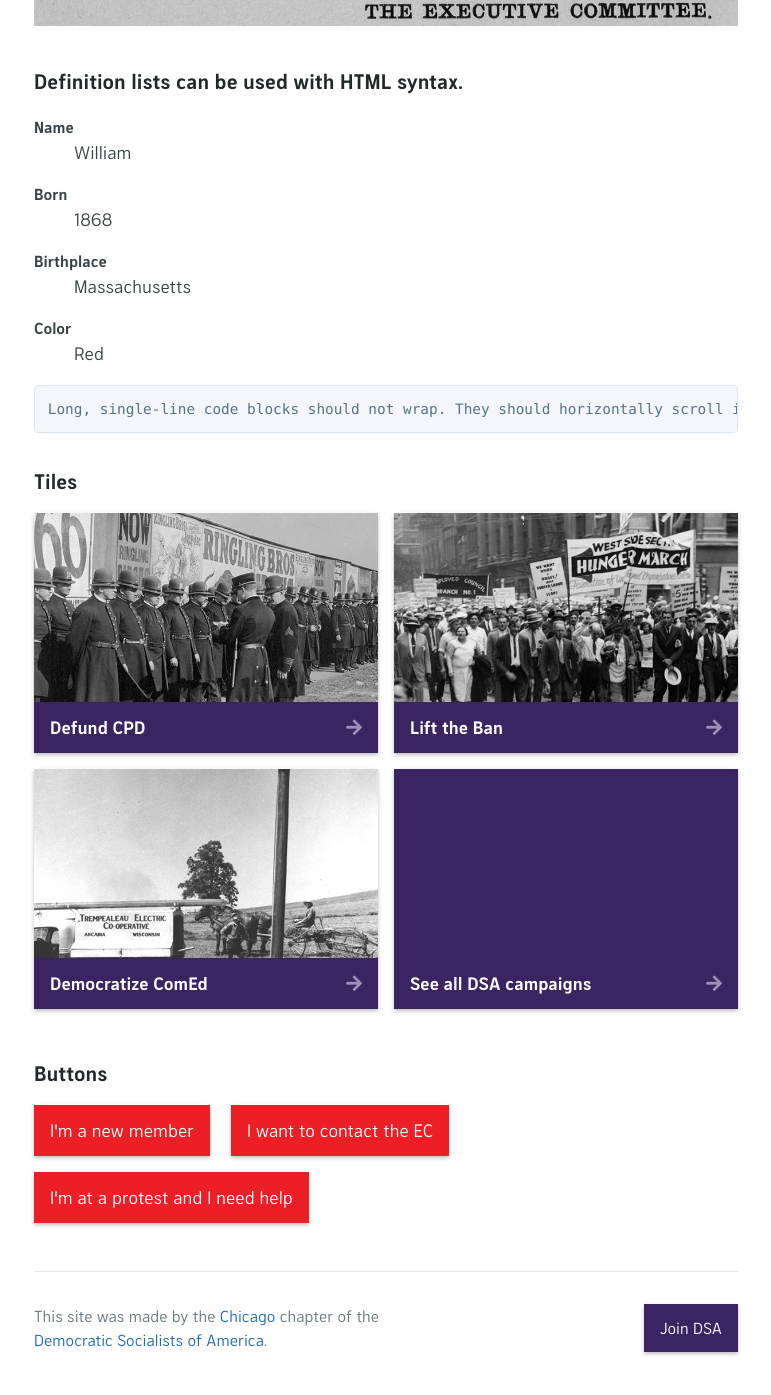
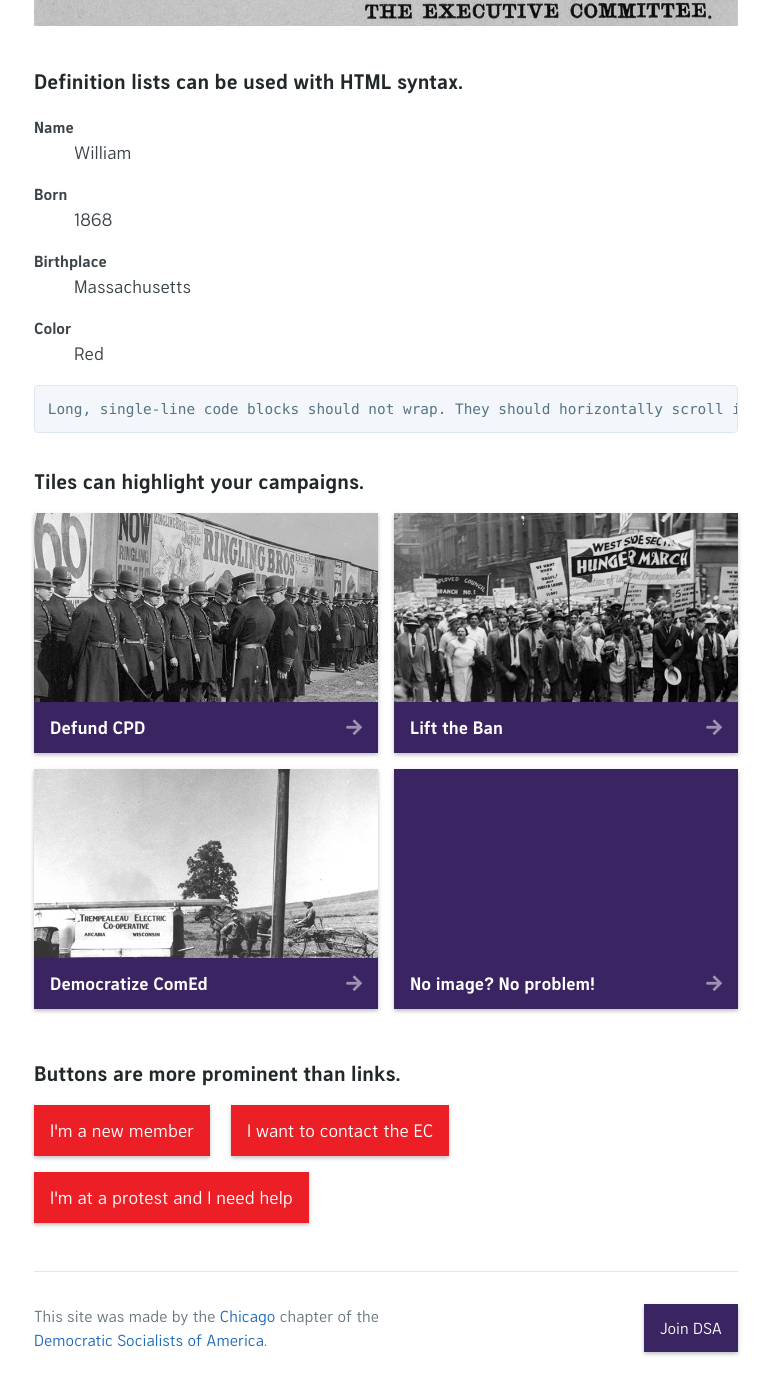
Before and after one commit to ChicagoDSA/haymarket, a Jekyll site: the page built from index.md, in a window 1280 px wide and 1400 px high, scrolled down 3720 px. Shown: the top 1395 px of the window, without its empty margins (254-1025 px from the left). Built offline with Jekyll 4.4.1, drawn with Linux system fonts in a browser that asks for light colours; nearby versions of some CDN libraries; some web fonts are replaced; library files that are not in the unit come from our copies; some of the changed text lies outside the part shown.

Commit message:
changed sample values

````diff
--- a/_config.yml
+++ b/_config.yml
@@ -13,5 +13,5 @@ plugins:
   - jekyll-seo-tag
 
 banner:
-  text: "**Current uprising:** view the Executive Committee's statement"
+  text: "**Here's a banner:** you can enable, style, and link it"
   link: another-page
--- a/index.md
+++ b/index.md
@@ -119,18 +119,18 @@ end
 Long, single-line code blocks should not wrap. They should horizontally scroll if they are too long. This line should be long enough to demonstrate this.
 ```
 
-### Tiles
+### Tiles can highlight your campaigns.
 
 {% capture include_content %}
 {% include tile.html title="Defund CPD" link="another-page" image="assets/images/police.png" %}
 {% include tile.html title="Lift the Ban" link="another-page" image="assets/images/protest.png" %}
 {% include tile.html title="Democratize ComEd" link="another-page" image="assets/images/truck.png" %}
-{% include tile.html title="See all DSA campaigns" link="another-page" %}
+{% include tile.html title="No image? No problem!" link="another-page" %}
 {% endcapture %}
 
 {% include tile-list.html content=include_content %}
 
-### Buttons
+### Buttons are more prominent than links.
 
 {% include button.html text="I'm a new member" link="another-page" %}
 {% include button.html text="I want to contact the EC" link="another-page" %}
````
